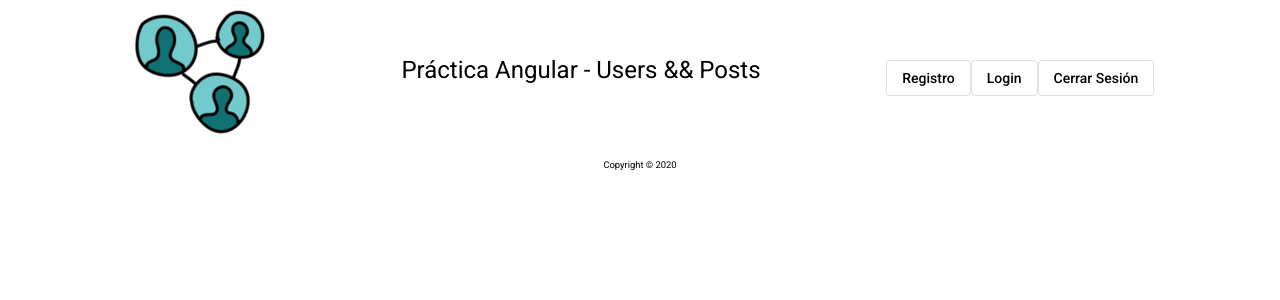
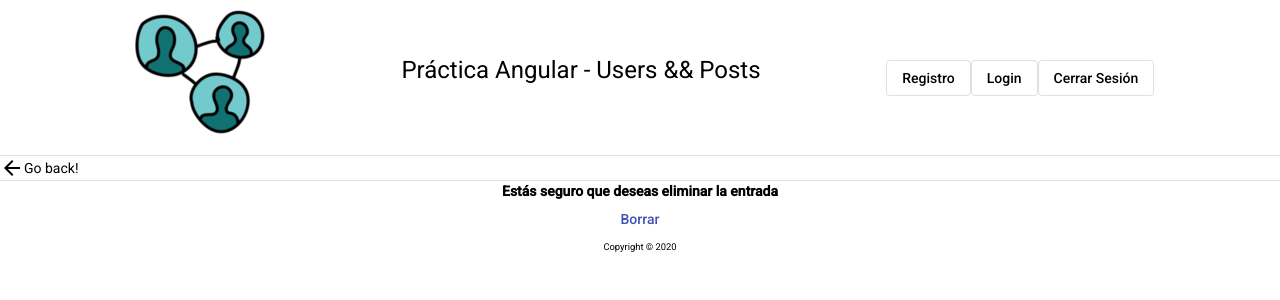
Before and after one commit to pablogude/practicaAngular, an Angular app: page /post/delete/1 in a window 1280 px wide. Before the commit this address led to /. Shown: the top 300 px of the page. Built offline with nearby package versions, Linux system fonts and the light colour scheme.

Commit message:
deleted pos component implemented

```diff
--- a/src/app/app-routing.module.ts
+++ b/src/app/app-routing.module.ts
@@ -7,6 +7,7 @@ import { ProfilePageComponent } from './components/profile-page/profile-page.com
 import { ProfileEditComponent } from './components/profile-edit/profile-edit.component';
 import { ProfileDeleteComponent } from './components/profile-delete/profile-delete.component';
 import { PostDetailComponent } from './components/post-detail/post-detail.component';
+import { PostDeleteComponent } from './components/post-delete/post-delete.component';
 
 const routes: Routes = [
   {
@@ -16,6 +17,10 @@ const routes: Routes = [
   {
     path: 'post/:id',
     component: PostDetailComponent,
+  },
+  {
+    path: 'post/delete/:id',
+    component: PostDeleteComponent,
   },
   {
     path: 'register',
--- a/src/app/app.module.ts
+++ b/src/app/app.module.ts
@@ -17,6 +17,7 @@ import { ProfileEditComponent } from './components/profile-edit/profile-edit.com
 import { ProfileDeleteComponent } from './components/profile-delete/profile-delete.component';
 import { GoBackComponent } from './components/go-back/go-back.component';
 import { PostDetailComponent } from './components/post-detail/post-detail.component';
+import { PostDeleteComponent } from './components/post-delete/post-delete.component';
 
 @NgModule({
   declarations: [
@@ -30,7 +31,8 @@ import { PostDetailComponent } from './components/post-detail/post-detail.compon
     ProfileEditComponent,
     ProfileDeleteComponent,
     GoBackComponent,
-    PostDetailComponent
+    PostDetailComponent,
+    PostDeleteComponent
   ],
   imports: [
     BrowserModule,
--- /dev/null
+++ b/src/app/components/post-delete/post-delete.component.html
@@ -0,0 +1,16 @@
+<section>
+    <mat-divider></mat-divider>
+    <div fxLayout="row" fxLayoutAlign="start center">
+        <app-go-back></app-go-back>
+    </div>
+    <mat-divider></mat-divider>
+    <div *ngIf="infoMessage" >{{ infoMessage }}</div>
+    <div fxLayout="row" fxLayoutAlign="center center">
+        <div>
+            <strong>Estás seguro que deseas eliminar la entrada</strong> {{ post.title }}
+            <div fxLayout="row" fxLayoutAlign="center center">
+                <button mat-button color="primary" (click)="deletePost()">Borrar</button>
+            </div>
+        </div>
+    </div>
+</section>
--- /dev/null
+++ b/src/app/components/post-delete/post-delete.component.ts
@@ -0,0 +1,37 @@
+import { Component, OnInit } from '@angular/core';
+import { PostService } from 'src/app/services/post.service';
+import { Router, ActivatedRoute } from '@angular/router';
+import { Post } from 'src/app/models/post';
+
+@Component({
+  selector: 'app-post-delete',
+  templateUrl: './post-delete.component.html',
+  styleUrls: ['./post-delete.component.scss']
+})
+export class PostDeleteComponent implements OnInit {
+
+  public post: Post = {};
+  private id: string;
+  public infoMessage: string;
+
+  constructor(
+    private postService: PostService,
+    private router: Router,
+    private route: ActivatedRoute
+  ) {
+    this.route.paramMap.subscribe((params) => {
+      this.id = params.get('id');
+    });
+  }
+
+  ngOnInit(): void {}
+
+  deletePost = (id: string = this.id) => {
+    this.postService.deletePost(id).subscribe((res) => {
+      this.infoMessage = 'Deleted Post.';
+      console.log(this.infoMessage);
+      this.router.navigate(['/']);
+    });
+  };
+
+}
--- a/src/app/components/post-detail/post-detail.component.html
+++ b/src/app/components/post-detail/post-detail.component.html
@@ -1,3 +1,7 @@
+<section>
+    <div fxLayout="row" fxLayoutAlign="start center">
+        <app-go-back></app-go-back>
+    </div>
     <div fxLayout="row" fxLayoutAlign="center center">
         <mat-card>
             <mat-card-header>
@@ -17,3 +21,4 @@
             </div>
         </mat-card>
     </div>
+</section>
```
Also changed, not shown: src/app/components/post-delete/post-delete.component.scss (added), 1 other file (tests, documents, lock files or other folders). Lines whose indentation alone changed are shown as unchanged.
